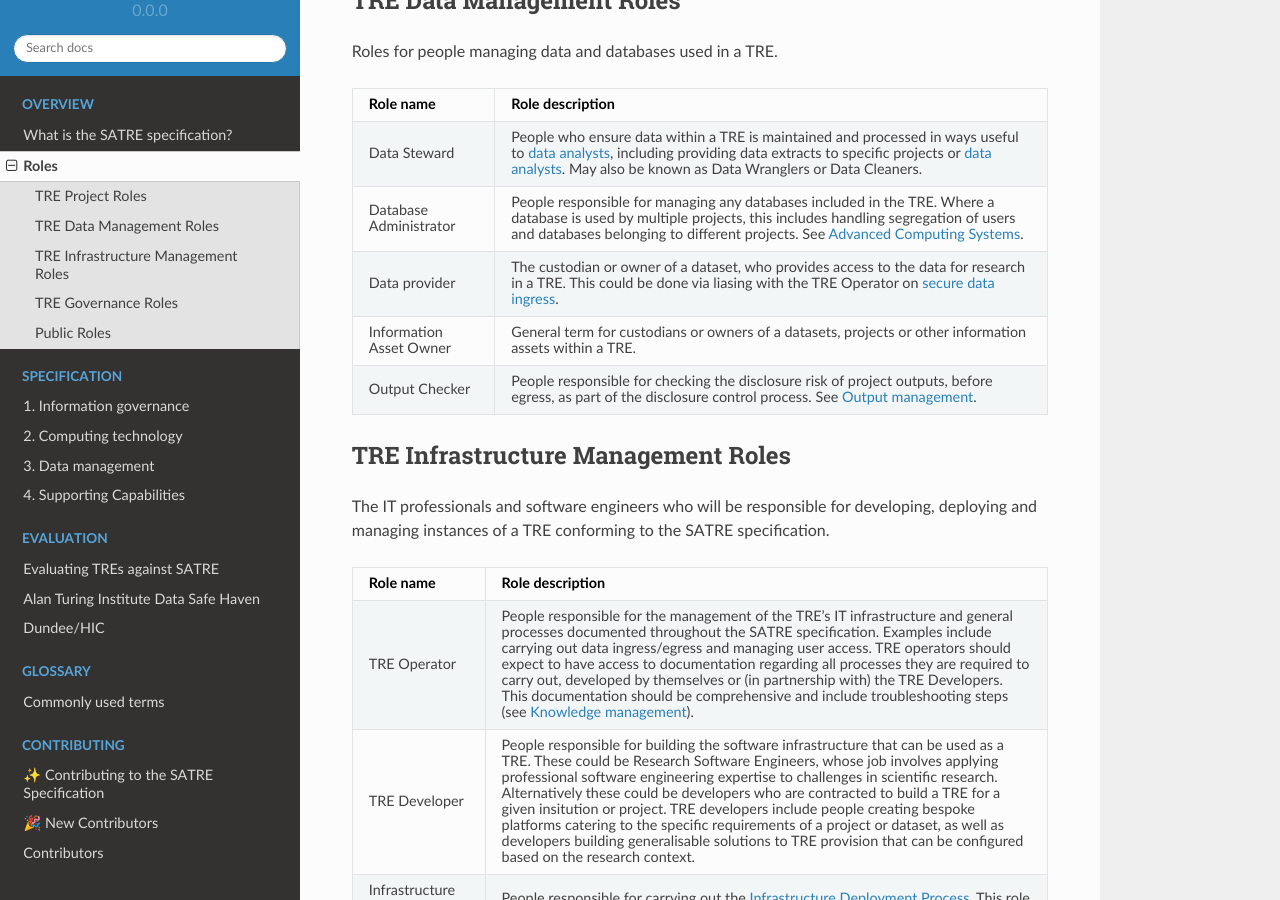
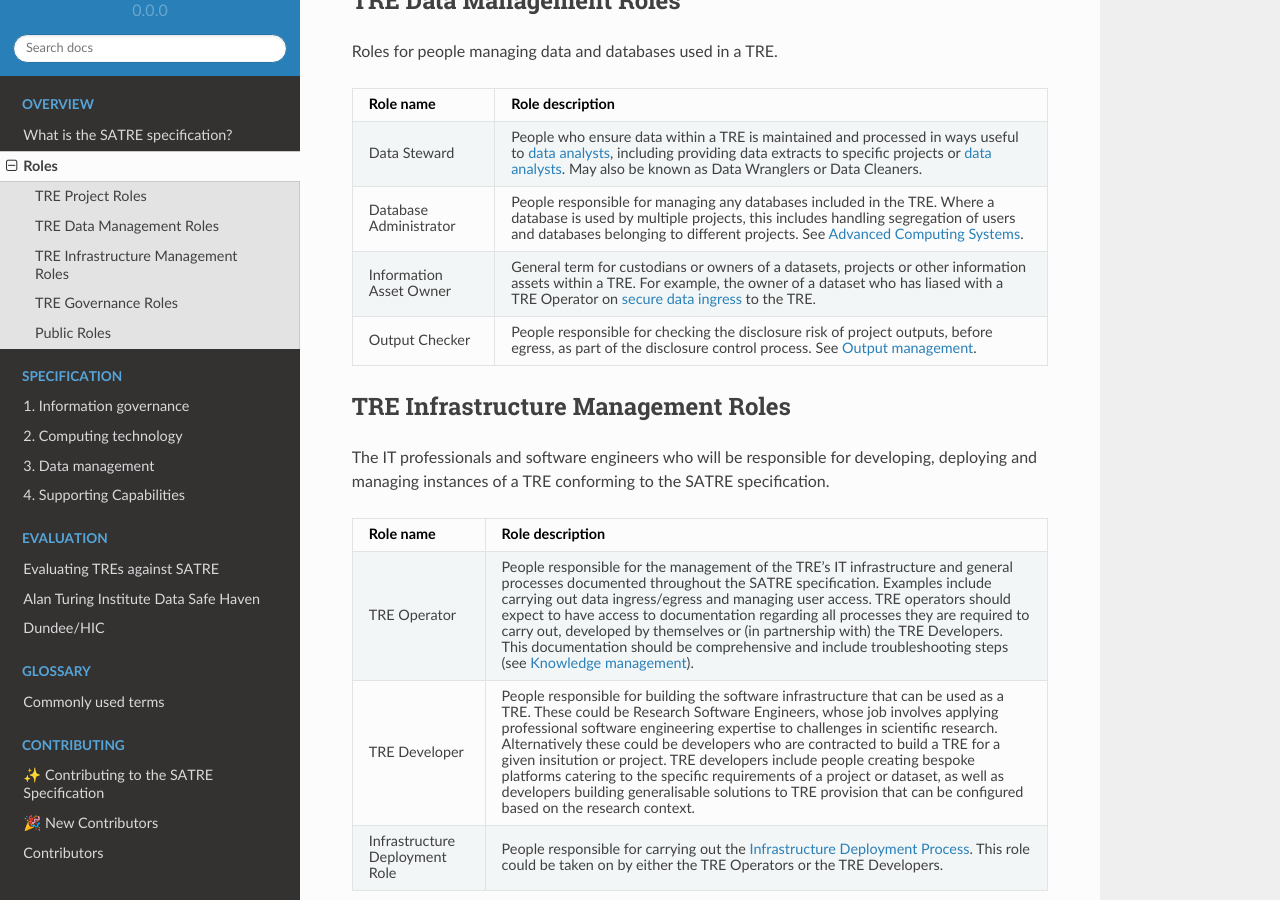
Before and after one commit to sa-tre/satre-specification, a Sphinx documentation site: the page built from docs/source/roles.md, in a window 1280 px wide and 900 px high, scrolled down 734 px. Built offline with Sphinx 7.4.7 and the Read the Docs theme 2.0.0, drawn with Linux system fonts in a browser that asks for light colours.

Commit message:
combine data provider with information asset owner

````diff
--- a/docs/source/roles.md
+++ b/docs/source/roles.md
@@ -45,10 +45,8 @@ Roles for people managing data and databases used in a TRE.
   - People who ensure data within a TRE is maintained and processed in ways useful to {ref}`data analysts <project_roles>`, including providing data extracts to specific projects or {ref}`data analysts <project_roles>`. May also be known as Data Wranglers or Data Cleaners.
 * - Database Administrator
   - People responsible for managing any databases included in the TRE. Where a database is used by multiple projects, this includes handling segregation of users and databases belonging to different projects. See {ref}`advanced_CCC`.
-* - Data provider
-  - The custodian or owner of a dataset, who provides access to the data for research in a TRE. This could be done via liasing with the TRE Operator on {ref}`secure data ingress <data_lifecycle_management>`.
 * - Information Asset Owner
-  - General term for custodians or owners of a datasets, projects or other information assets within a TRE.
+  - General term for custodians or owners of a datasets, projects or other information assets within a TRE. For example, the owner of a dataset who has liased with a TRE Operator on {ref}`secure data ingress <data_lifecycle_management>` to the TRE.
 * - Output Checker
   - People responsible for checking the disclosure risk of project outputs, before egress, as part of the disclosure control process. See {ref}`output_management`.
 ```
````
